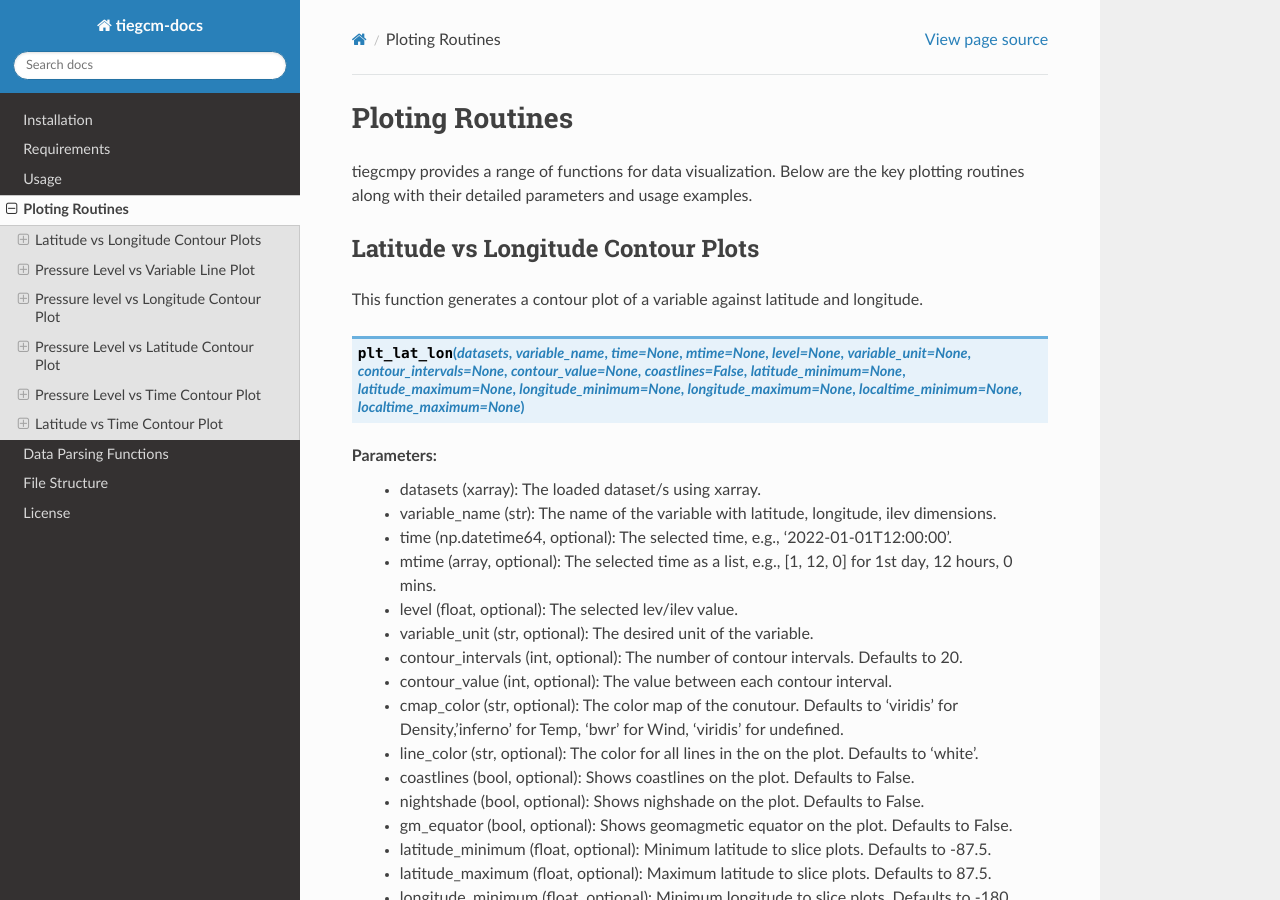
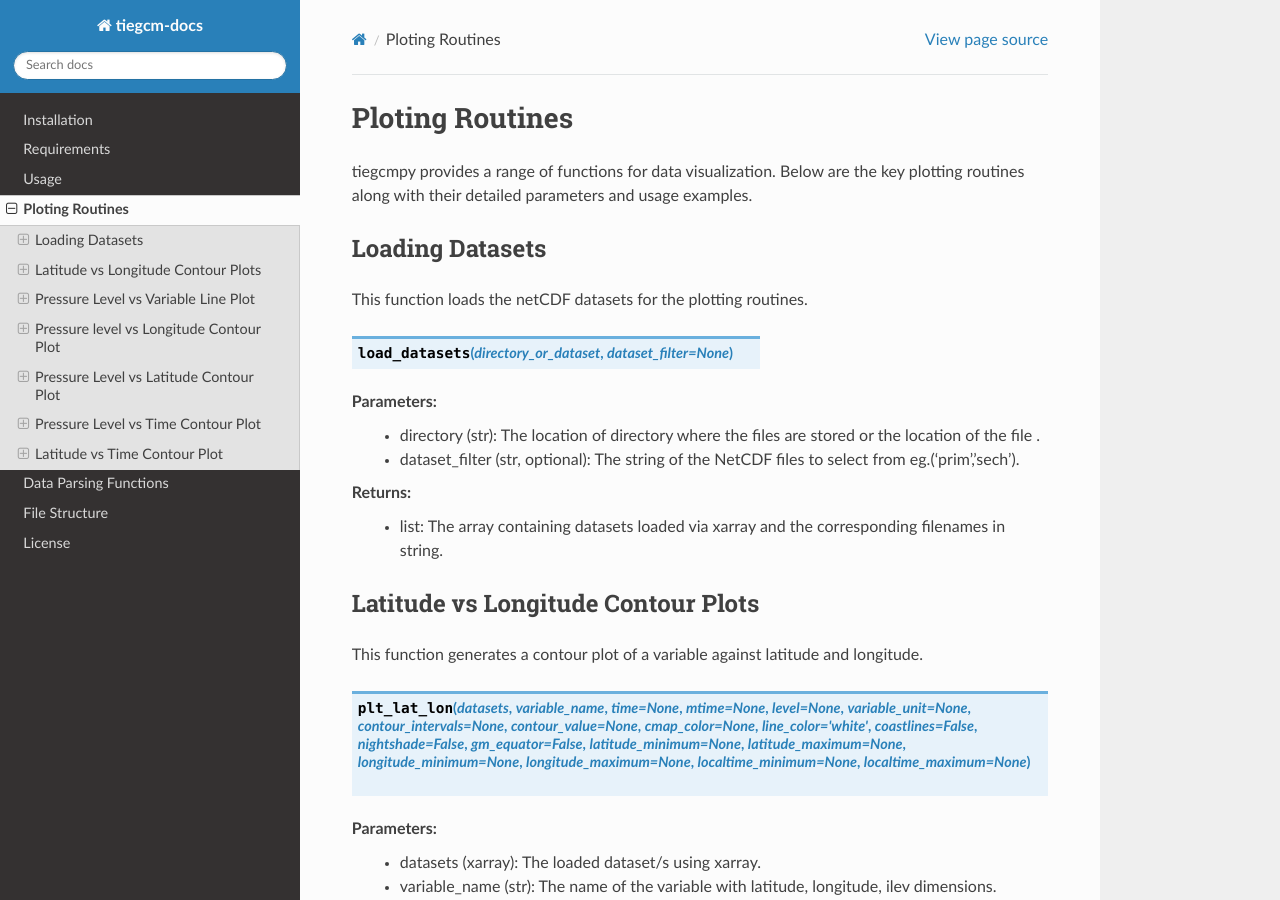
Before and after one commit to NCAR/tiegcm-docs, a Sphinx documentation site: the page built from docs/source/plot_functions.rst, in a window 1280 px wide and 900 px high. Built offline with Sphinx 7.4.7 and the Read the Docs theme 2.0.0, drawn with Linux system fonts in a browser that asks for light colours; some of the changed text lies outside the part shown.

Commit message:
Updated for version 1.2.3

```diff
--- a/docs/source/index.rst
+++ b/docs/source/index.rst
@@ -1,7 +1,8 @@
-TIEGCMPY
+TIEGCMPY v 1.2.3
 ========
 
 tiegcmpy is a tool used for TIE-GCM post-processing and plot generation. It offers functionalities for data processing and visualization, particularly in scientific and geospatial domains.
+
 
 Contents
 --------
--- a/docs/source/plot_functions.rst
+++ b/docs/source/plot_functions.rst
@@ -2,13 +2,28 @@ Ploting Routines
 =============
 
 tiegcmpy provides a range of functions for data visualization. Below are the key plotting routines along with their detailed parameters and usage examples.
+
+Loading Datasets
+-----------------------------------
+
+This function loads the netCDF datasets for the plotting routines.
+
+.. function:: load_datasets(directory_or_dataset,dataset_filter = None)
+
+Parameters:
+    - directory (str): The location of directory where the files are stored or the location of the file .
+    - dataset_filter (str, optional): The string of the NetCDF files to select from eg.('prim','sech').
+
+Returns:
+    - list: The array containing datasets loaded via xarray and the corresponding filenames in string.
 
 Latitude vs Longitude Contour Plots
 -----------------------------------
 
 This function generates a contour plot of a variable against latitude and longitude.
 
-.. function:: plt_lat_lon(datasets, variable_name, time=None, mtime=None, level=None, variable_unit=None, contour_intervals=None, contour_value=None, coastlines=False, latitude_minimum=None, latitude_maximum=None, longitude_minimum=None, longitude_maximum=None, localtime_minimum=None, localtime_maximum=None)
+.. function:: plt_lat_lon(datasets, variable_name, time= None, mtime=None, level = None,  variable_unit = None, contour_intervals = None, contour_value = None, cmap_color = None, line_color = 'white', coastlines=False, nightshade=False, gm_equator=False, latitude_minimum = None, latitude_maximum = None, longitude_minimum = None, longitude_maximum = None, localtime_minimum = None, localtime_maximum = None )
+
 
 Parameters:
     - datasets (xarray): The loaded dataset/s using xarray.
@@ -49,7 +64,7 @@ Pressure Level vs Variable Line Plot
 
 This function generates a line plot of a variable at a specific latitude and optional longitude, time, and local time.
 
-.. function:: plt_lev_var(datasets, variable_name, latitude, time=None, mtime=None, longitude=None, localtime=None, variable_unit=None, level_minimum=None, level_maximum=None)
+.. function:: plt_lev_var(datasets, variable_name, latitude, time= None, mtime=None, longitude = None, localtime = None, variable_unit = None, level_minimum = None, level_maximum = None)
 
 Parameters:
     - datasets (xarray): The loaded dataset/s using xarray.
@@ -84,7 +99,7 @@ Pressure level vs Longitude Contour Plot
 
 This function generates a contour plot of a variable at a specific latitude against longitude, with optional time and local time.
 
-.. function:: plt_lev_lon(datasets, variable_name, latitude, time=None, mtime=None, variable_unit=None, contour_intervals=20, contour_value=None, level_minimum=None, level_maximum=None, longitude_minimum=None, longitude_maximum=None, localtime_minimum=None, localtime_maximum=None)
+.. function:: plt_lev_lon(datasets, variable_name, latitude, time= None, mtime=None, variable_unit = None, contour_intervals = 20, contour_value = None, cmap_color = None, line_color = 'white',  level_minimum = None, level_maximum = None, longitude_minimum = None, longitude_maximum = None, localtime_minimum = None, localtime_maximum = None)
 
 Parameters:
     - datasets (xarray): The loaded dataset(s) using xarray.
@@ -120,7 +135,7 @@ Pressure Level vs Latitude Contour Plot
 
 This function generates a contour plot of a variable against pressure level and latitude.
 
-.. function:: plt_lev_lat(datasets, variable_name, longitude, time=None, mtime=None, localtime=None, variable_unit=None, contour_intervals=None, contour_value=None, coastlines=False, level_minimum=None, level_maximum=None, latitude_minimum=None, latitude_maximum=None)
+.. function:: plt_lev_lat(datasets, variable_name, time= None, mtime=None, longitude = None, localtime = None, variable_unit = None, contour_intervals = 20, contour_value = None, cmap_color = None, line_color = 'white', level_minimum = None, level_maximum = None, latitude_minimum = None,latitude_maximum = None)
 
 Parameters:
     - datasets (xarray): The loaded dataset/s using xarray.
@@ -157,7 +172,7 @@ Pressure Level vs Time Contour Plot
 
 This function creates a contour plot of a variable against pressure level and time.
 
-.. function:: plt_lev_time(datasets, variable_name, latitude, longitude=None, localtime=None, variable_unit=None, contour_intervals=None, contour_value=None, coastlines=False, level_minimum=None, level_maximum=None, time_minimum=None, time_maximum=None)
+.. function:: plt_lev_time(datasets, variable_name, latitude, longitude = None, localtime = None, variable_unit = None, contour_intervals = 20, contour_value = None, cmap_color = None, line_color = 'white',  level_minimum = None, level_maximum = None)
 
 Parameters:
     - datasets (xarray): The loaded dataset/s using xarray.
@@ -194,7 +209,7 @@ Latitude vs Time Contour Plot
 
 This function creates a contour plot of a variable against latitude and time.
 
-.. function:: plt_lat_time(datasets, variable_name, level, longitude=None, localtime=None, variable_unit=None, contour_intervals=None, contour_value=None, coastlines=False, latitude_minimum=None, latitude_maximum=None, time_minimum=None, time_maximum=None)
+.. function:: plt_lat_time(datasets, variable_name, level = None, longitude = None, localtime = None,  variable_unit = None, contour_intervals = 10, contour_value = None, cmap_color = None, line_color = 'white', latitude_minimum = None,latitude_maximum = None)
 
 Parameters:
     - datasets (xarray): The loaded dataset/s using xarray.
```
Also changed, not shown: docs/source/usage.rst (+7 -7 lines).
